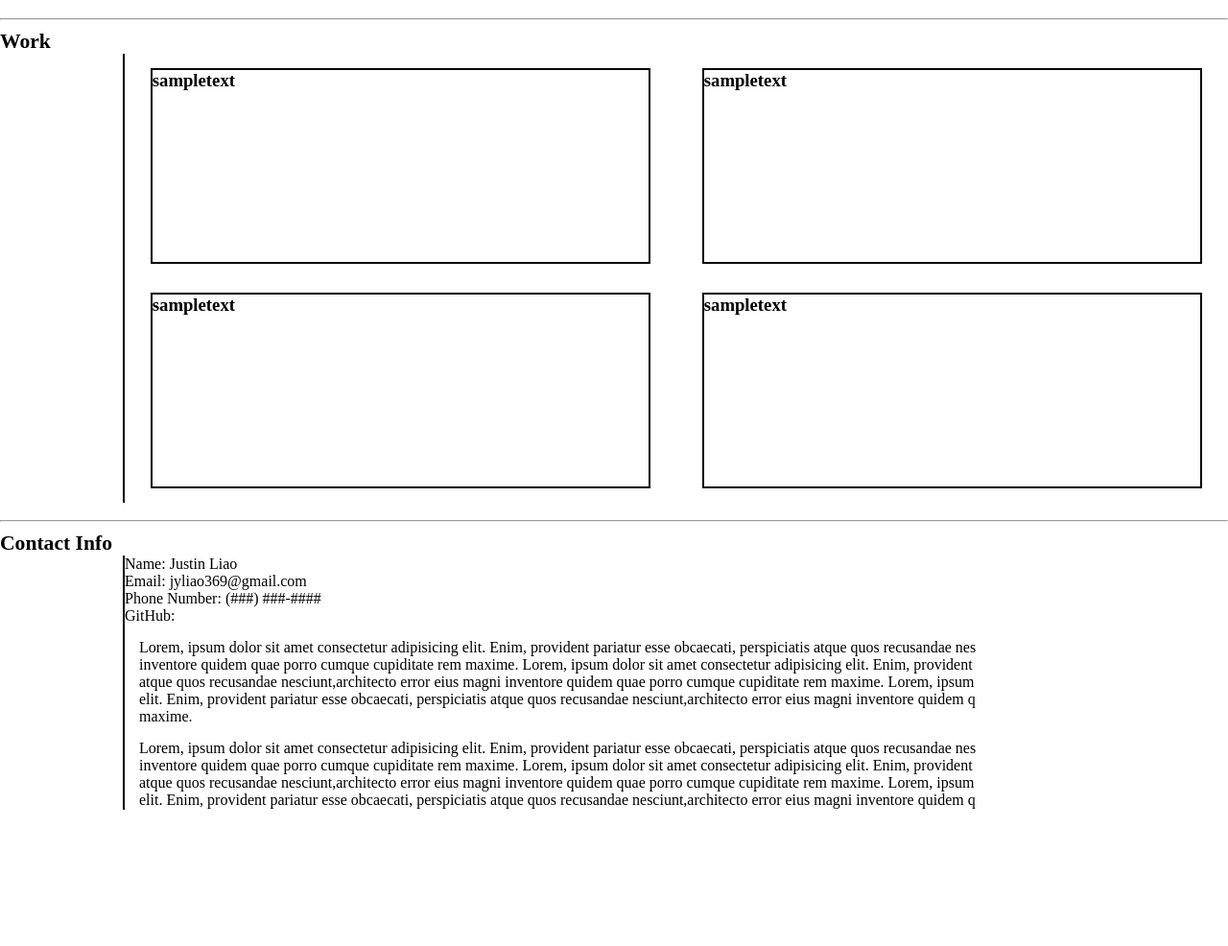
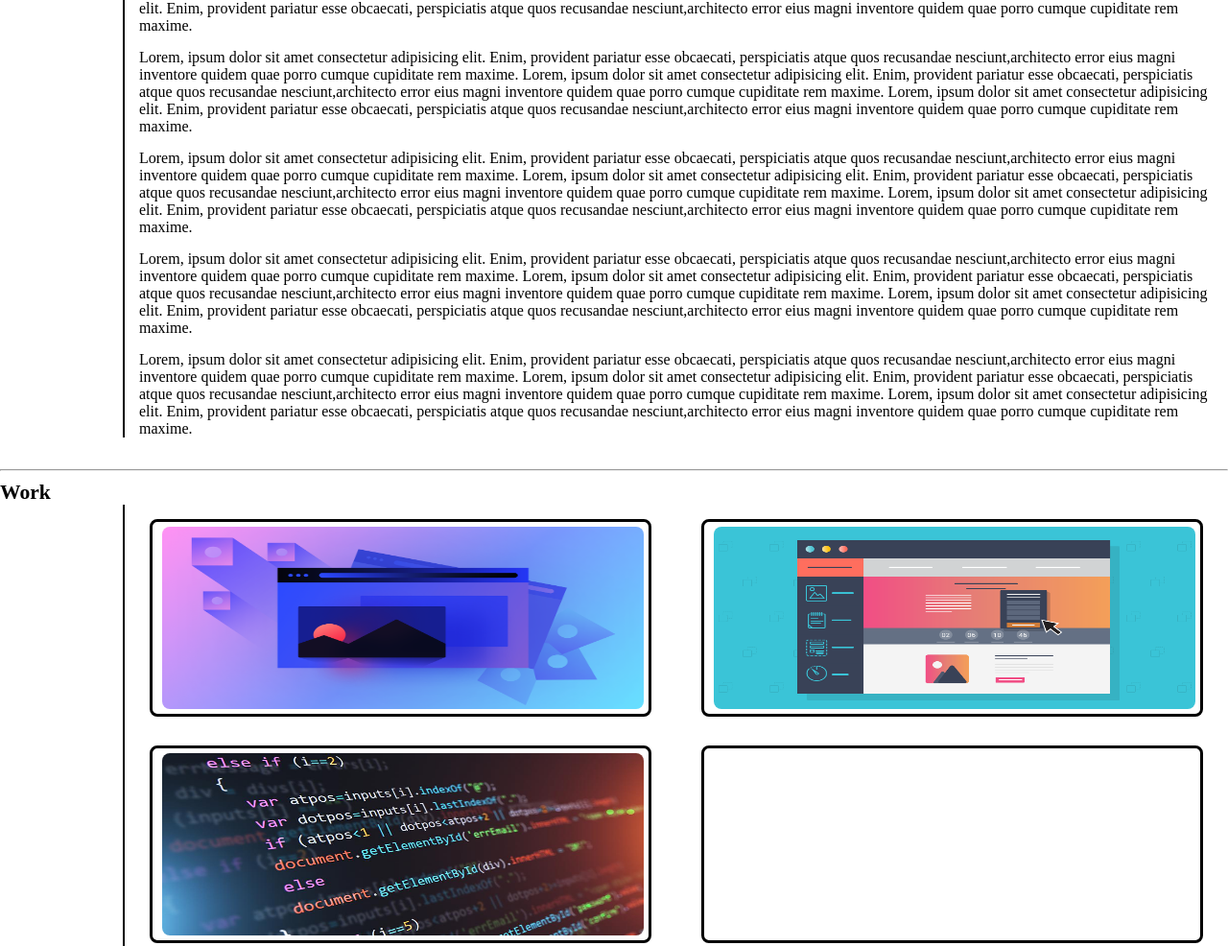
Before and after one commit to jyliao369/My-Portfolio, a plain HTML site: page index.html in a window 1280 px wide. Shown: the part 935-1921 px from the top of the page at 96% size. Drawn offline with Linux system fonts and the light colour scheme.

Commit message:
Add Images to Work icons and Background Image

```diff
--- a/index.html
+++ b/index.html
@@ -97,16 +97,19 @@
     <section id = "link2" class = "MyWorks">
 
         <div class = "works">
-            <h3>sampletext</h3>
+            <h3></h3>
+            <img src = "Images/portfolio.jpg" alt = "Portfolio Image"/>
         </div>
         <div class= "works">
-            <h3>sampletext</h3>
+            <h3></h3>
+            <img src = "Images/landing.jpg" alt = "Landing-Page Image"/>
         </div>
         <div class = "works">
-            <h3>sampletext</h3>
+            <h3></h3>
+            <img src = "Images/refactoring.jpg" alt = "Refactoring"/>
         </div>
         <div class = "works" >
-            <h3>sampletext</h3>
+            <h3></h3>
         </div>
 
     </section>
--- a/styles.css
+++ b/styles.css
@@ -21,6 +21,7 @@ h2 {
     align-items: center;
     width: 100%;
     background-color: cornflowerblue;
+    margin-bottom: 20px;
 }
 
 a {
@@ -56,8 +57,28 @@ p {
     width: 45%;
     height: 200px;
     border-style: solid;
-    border-width: 2px;
+    border-width: 3px;
     margin: 15px;
+    border-radius: 8px 8px 8px 8px;
+}
+
+/* IMAGES */
+.MyWorks img {
+    width: 97%;
+    height: 95%;
+    position: relative;
+    margin-top: 5px;
+    margin-left: 10px;
+    border-radius: 8px 8px 8px 8px;
+}
+
+/* BACKGROUND IMAGE */
+.background {
+    height: 450px;
+    width: 100%;
+    background-image: url("Images/background.jpg");
+    background-size: cover;
+    background-position: center;
 }
 
 /* CONTACT INFORMATION SECTION */
```
Also changed, not shown: Images/background.jpg (added), Images/landing.jpg (added), Images/portfolio.jpg (added), Images/refactoring.jpg (added).
